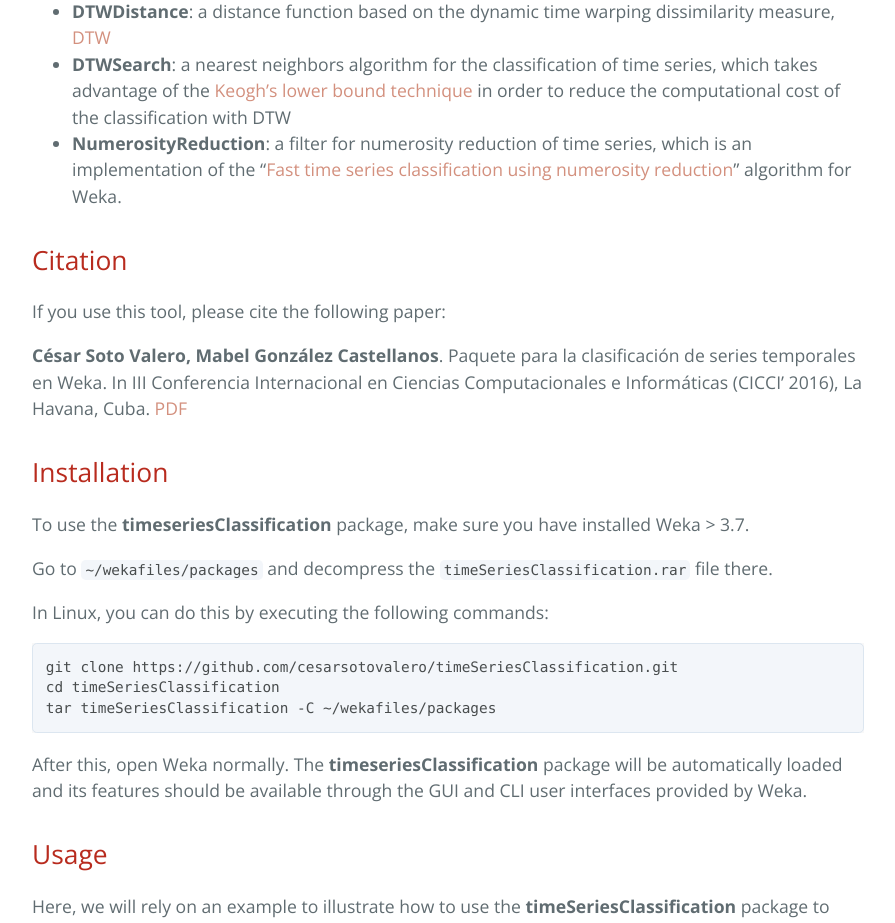
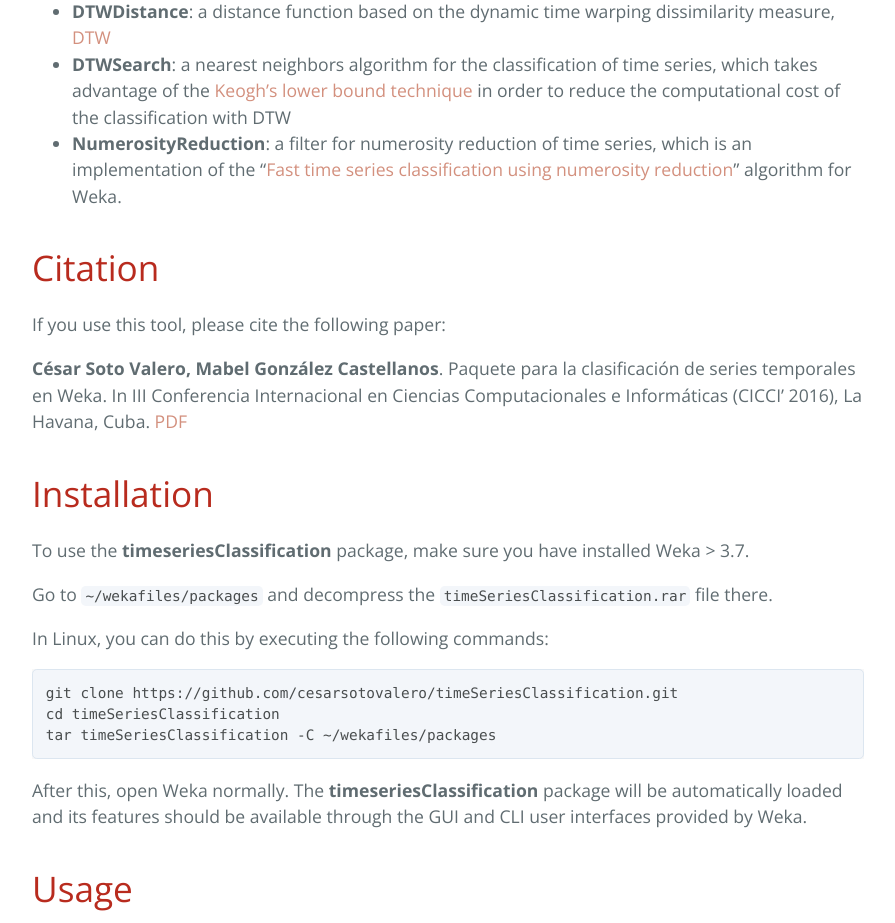
Before and after one commit to cesarsotovalero/time-series-classification, a Jekyll site: the page built from index.md, in a window 1280 px wide. Shown: the part 655-1578 px from the top of the page, without its empty margins (192-1087 px from the left). Built offline with Jekyll 4.4.1, drawn with Linux system fonts in a browser that asks for light colours.

```diff
--- a/index.md
+++ b/index.md
@@ -13,7 +13,7 @@ This package implements the following functionalities:
 - **NumerosityReduction**: a filter for numerosity reduction of time series, which is an implementation of the "[Fast time series classification using numerosity reduction](https://dl.acm.org/doi/10.1145/1143844.1143974)" algorithm for Weka.
 
 
-## Citation
+# Citation
 
 If you use this tool, please cite the following paper:
 
@@ -21,7 +21,7 @@ If you use this tool, please cite the following paper:
 **César Soto Valero, Mabel González Castellanos**. Paquete para la clasificación de series temporales en Weka. In III Conferencia Internacional en Ciencias Computacionales e Informáticas (CICCI' 2016), La Havana, Cuba. [PDF](https://www.researchgate.net/publication/290379731_Paquete_para_la_clasificacion_de_series_temporales_en_Weka)
 
 
-## Installation
+# Installation
 
 To use the **timeseriesClassification** package, make sure you have installed Weka > 3.7.
 
@@ -37,11 +37,11 @@ tar timeSeriesClassification -C ~/wekafiles/packages
 
 After this, open Weka normally. The **timeseriesClassification** package will be automatically loaded and its features should be available through the GUI and CLI user interfaces provided by Weka.
 
-## Usage
+# Usage
 
 Here, we will rely on an example to illustrate how to use the **timeSeriesClassification** package to classify time series data.
 
-### Classification example
+## Classification example
 
 Download the [ECG5000](http://www.timeseriesclassification.com/description.php?Dataset=ECG5000) dataset.
 
@@ -63,7 +63,7 @@ Now you can run the classifier with the **DTWDistance** function, you should obt
 
 BTW, the accuracy using 1NN with the Euclidean Distance instead of DTW for this dataset is 92.2444%.
 
-### Preprocess example
+## Preprocess example
 
 For using the **NumerosityReduction** filter. In the Weka explorer go to Choose > weka > filters > supervised >
 instance > **NumerosityReduction** and select the percentage of instances to be removed
```
